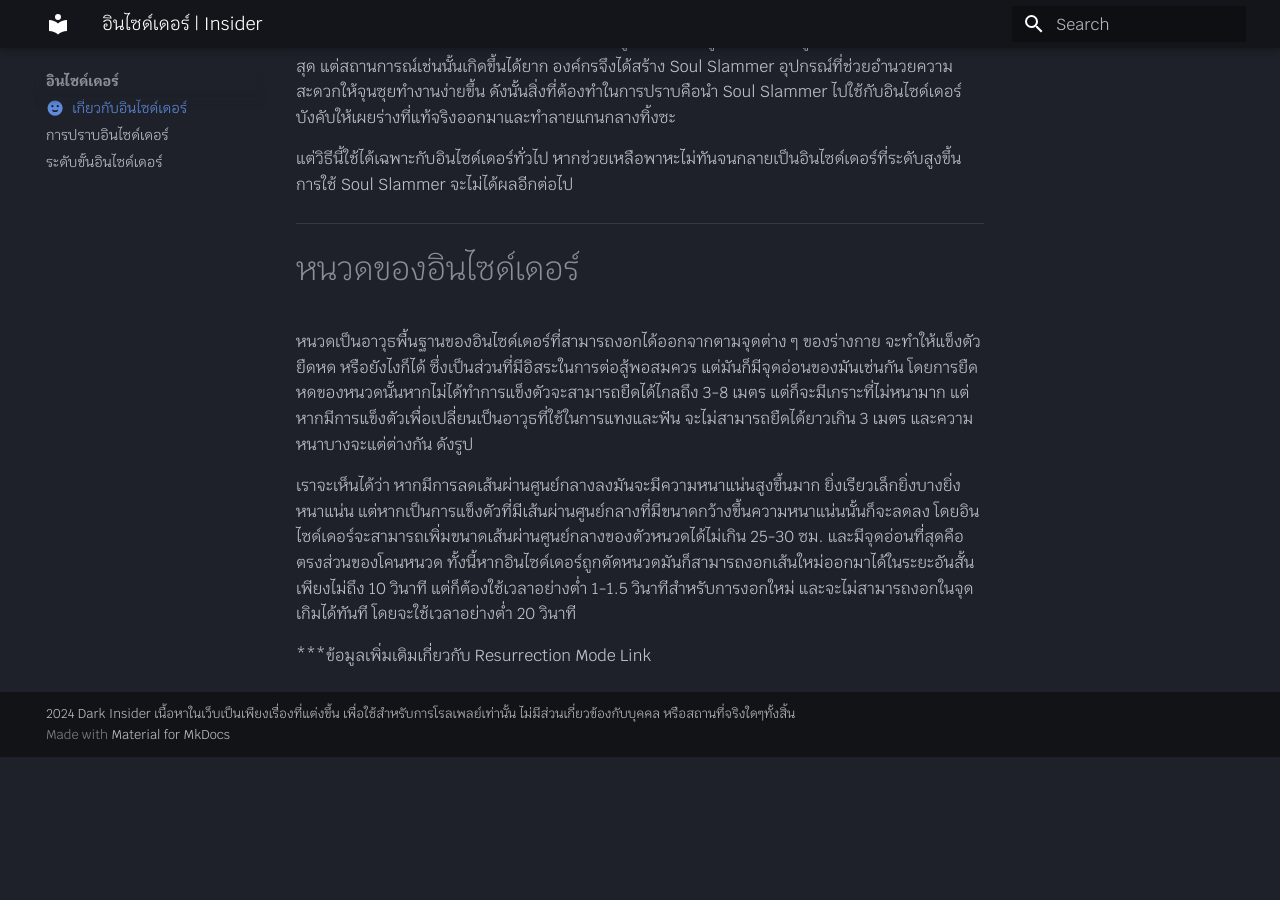
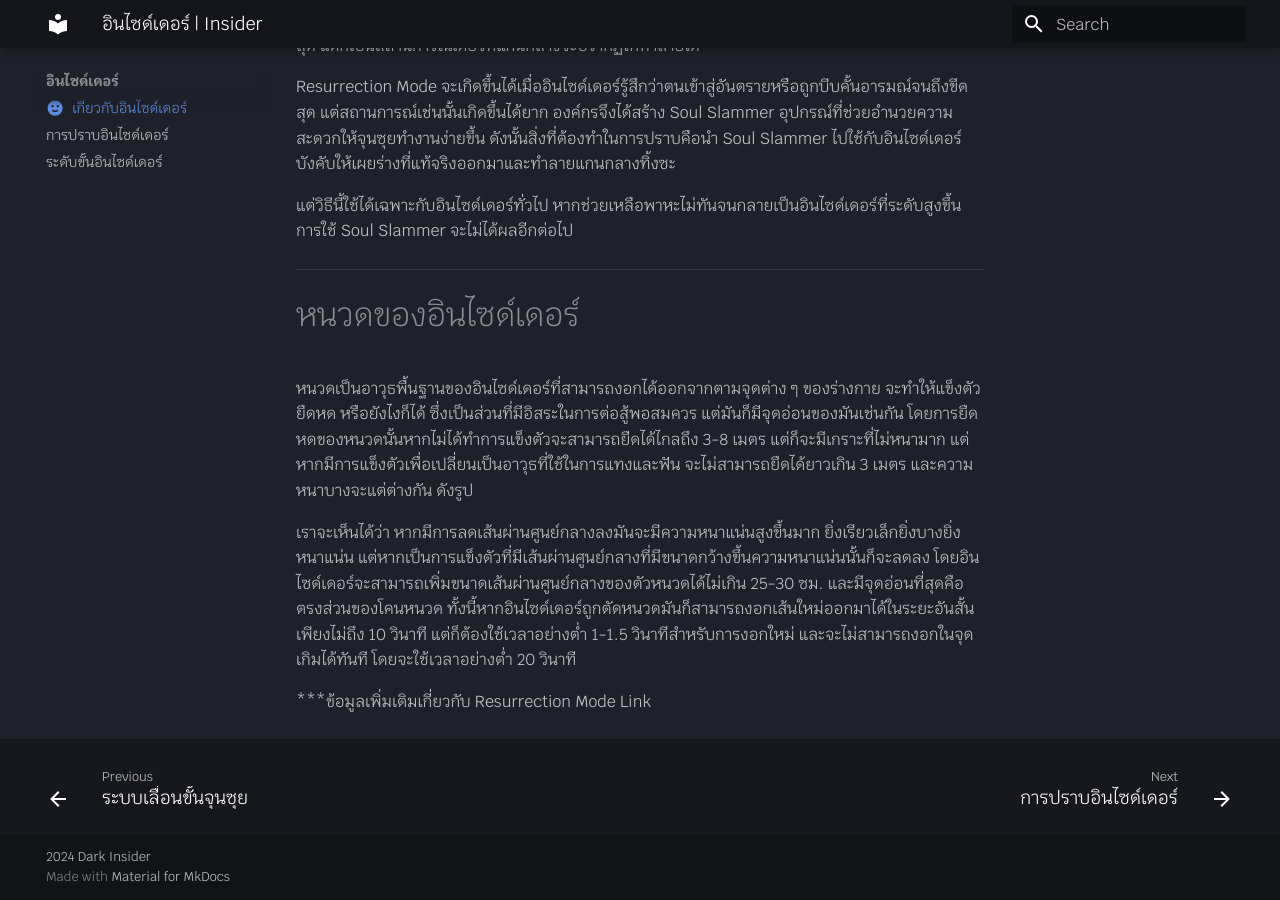
Before and after one commit to Mujina7569/darkInsider-doc, an MkDocs documentation site: the page built from docs/insider.md, in a window 1280 px wide and 900 px high, scrolled down 3300 px. Built offline with MkDocs 1.6.1 and Material for MkDocs 9.7.7, drawn with Linux system fonts in a browser that asks for light colours; before the commit the page ends 4057 px from its top, so only the background shows below that; some of the changed text lies outside the part shown.

```diff
--- a/mkdocs.yml
+++ b/mkdocs.yml
@@ -1,6 +1,16 @@
 site_name: Dark Insider Role-play Community
 site_description: Dark Insider Role-play Community Documentation
 site_author: mujina7560
+
+# site_url: dark-insider.io
+
+plugins:
+  # - social
+  - search
+  - git-revision-date-localized:
+      enable_creation_date: true
+  - git-authors
+
 theme:
   name: material
   logo:
@@ -15,7 +25,10 @@ theme:
     - navigation.tabs
     - navigation.instant
     - navigation.tracking
+    - navigation.footer
+    - announce.dismiss
     - toc.follow
+  custom_dir: overrides
 markdown_extensions:
   - toc:
       permalink: true
@@ -68,6 +81,7 @@ nav:
       # - 'คุโมะ': 'mission.md'
       # - 'NPC': 'mission.md'
       # - 'บันทึกลับของหน่วยข่าวกรอง': 'mission.md'
+  - 'TEST': 'blank.md'
 
 extra:
   generator: true
@@ -75,5 +89,9 @@ extra:
   # - icon: fontawesome/brands/discord
   #   link: #
 
+  status:
+    # <identifier>: <description>
+    # <identifier>: <description>
+
 copyright:
-  2024 Dark Insider เนื้อหาในเว็บเป็นเพียงเรื่องที่แต่งขึ้น เพื่อใช้สำหรับการโรลเพลย์เท่านั้น ไม่มีส่วนเกี่ยวข้องกับบุคคล หรือสถานที่จริงใดๆทั้งสิ้น
+  2024 Dark Insider
```
